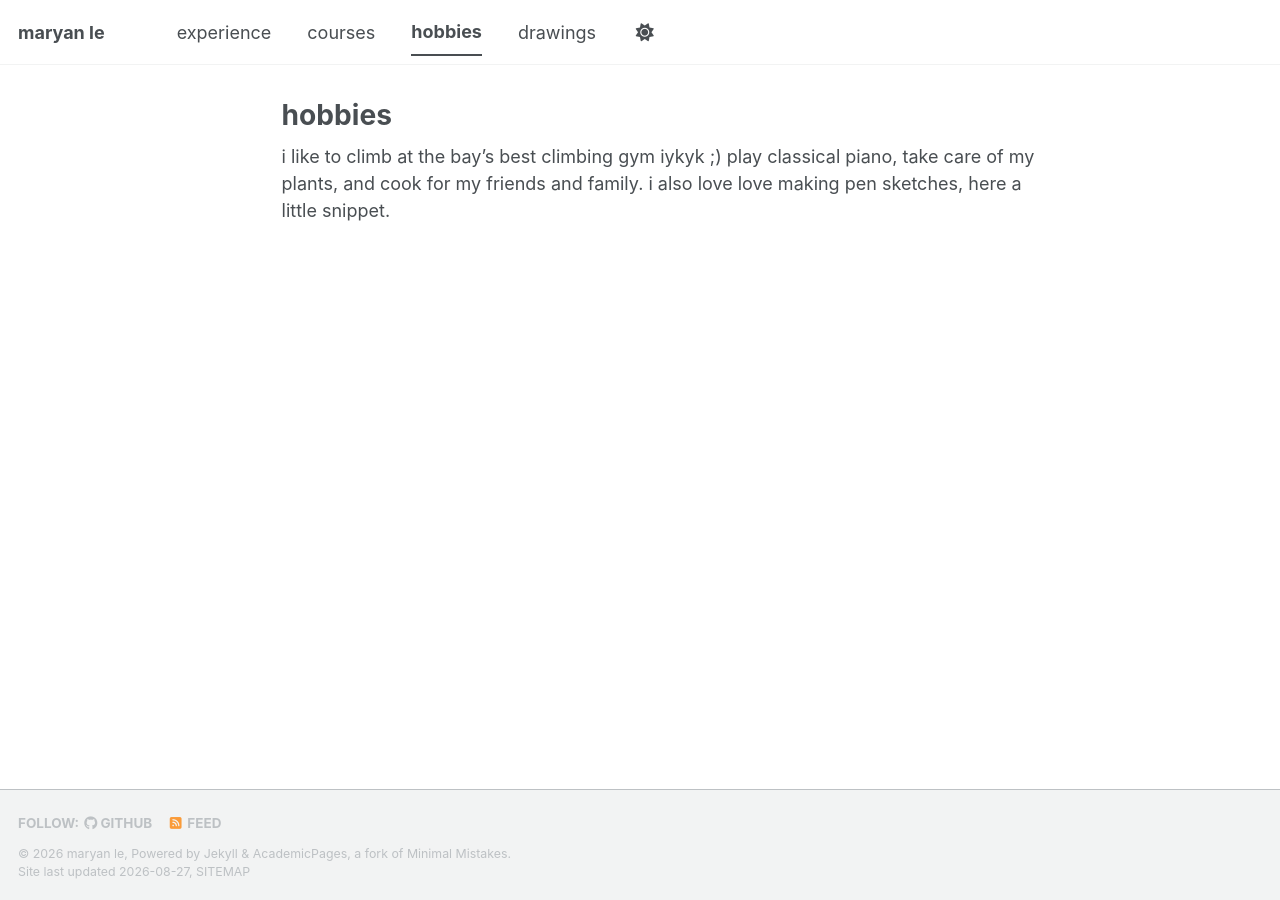
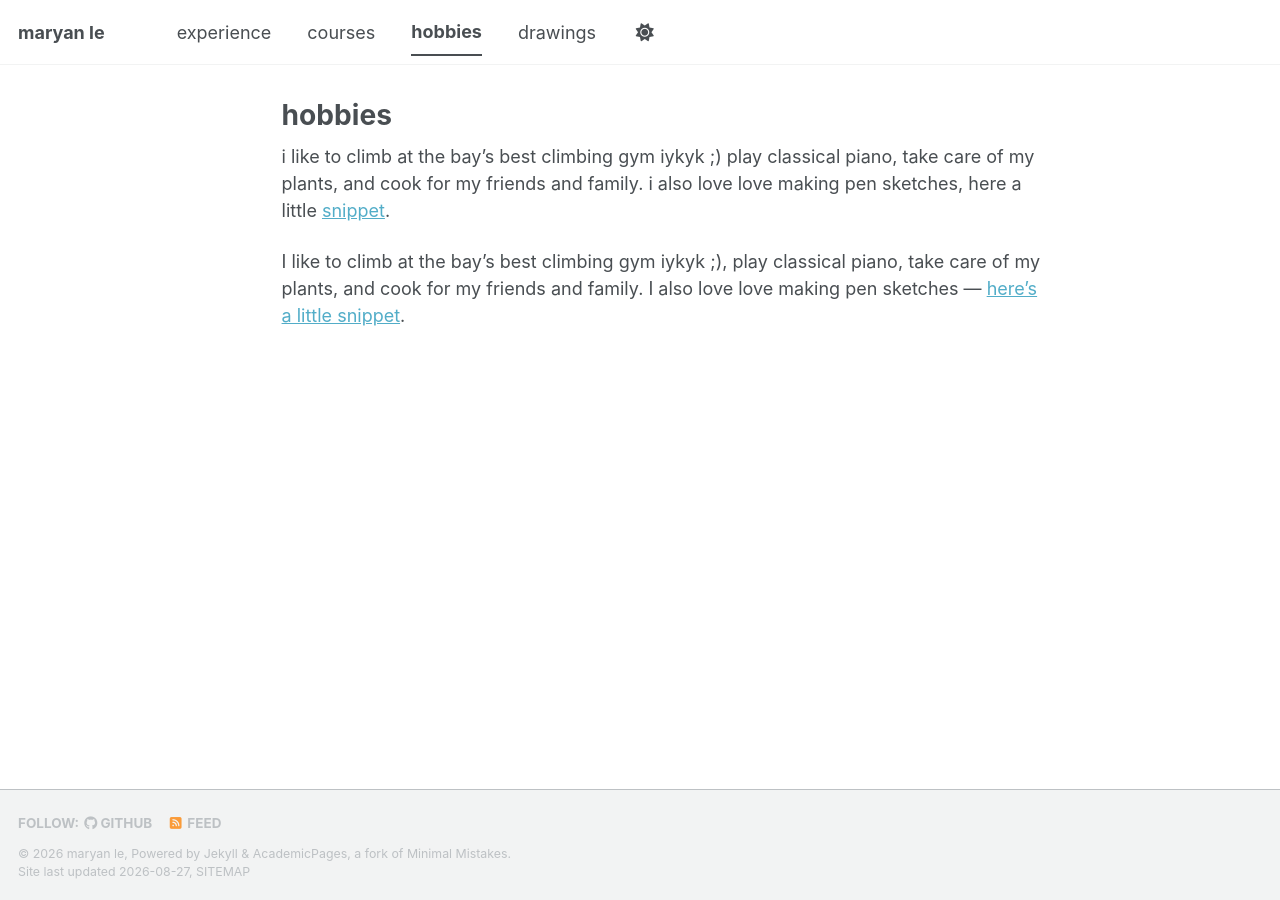
Before and after one commit to lemaryan/lemaryan.github.io, a Jekyll site: the page built from _pages/hobbies.md, in a window 1280 px wide. Built offline with Jekyll 4.4.1, drawn with Linux system fonts in a browser that asks for light colours; a style sheet for code colours, icons or effects is not loaded.

Commit message:
Update hobbies description for clarity and links
Corrected capitalization and added a link to the sketches.

```diff
--- a/_pages/hobbies.md
+++ b/_pages/hobbies.md
@@ -4,4 +4,6 @@ permalink: /hobbies/
 author_profile: false
 ---
 
-i like to climb at the bay's best climbing gym iykyk ;) play classical piano, take care of my plants, and cook for my friends and family. i also love love making pen sketches, here a little snippet.
+i like to climb at the bay's best climbing gym iykyk ;) play classical piano, take care of my plants, and cook for my friends and family. i also love love making pen sketches, here a little <a href="/drawings/">snippet</a>.
+
+I like to climb at the bay's best climbing gym iykyk ;), play classical piano, take care of my plants, and cook for my friends and family. I also love love making pen sketches — <a href="/drawings/">here's a little snippet</a>.
```
